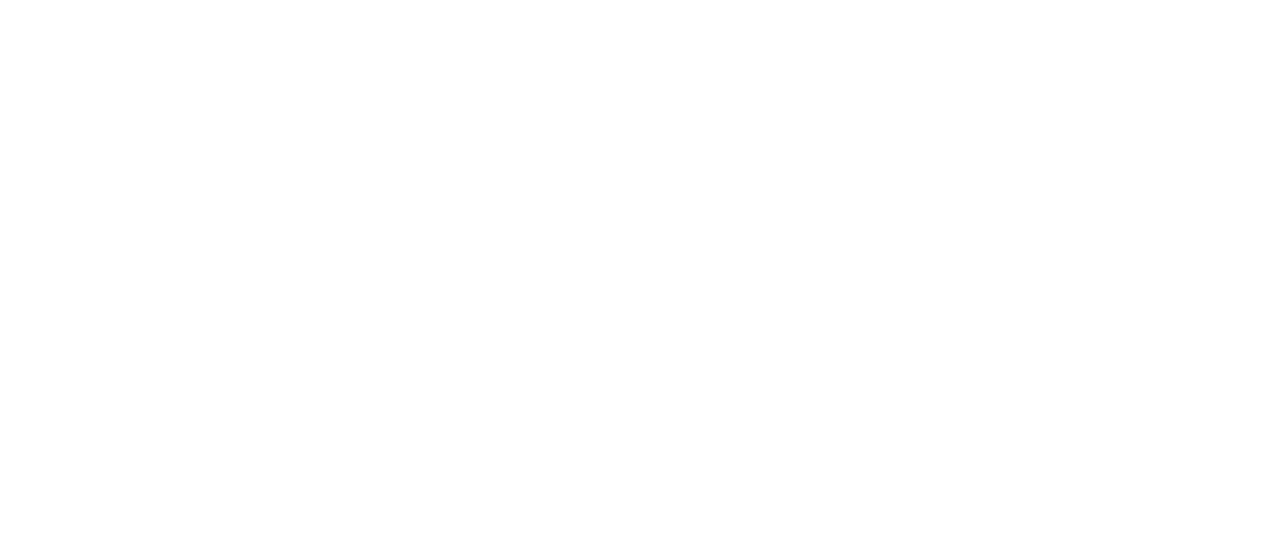
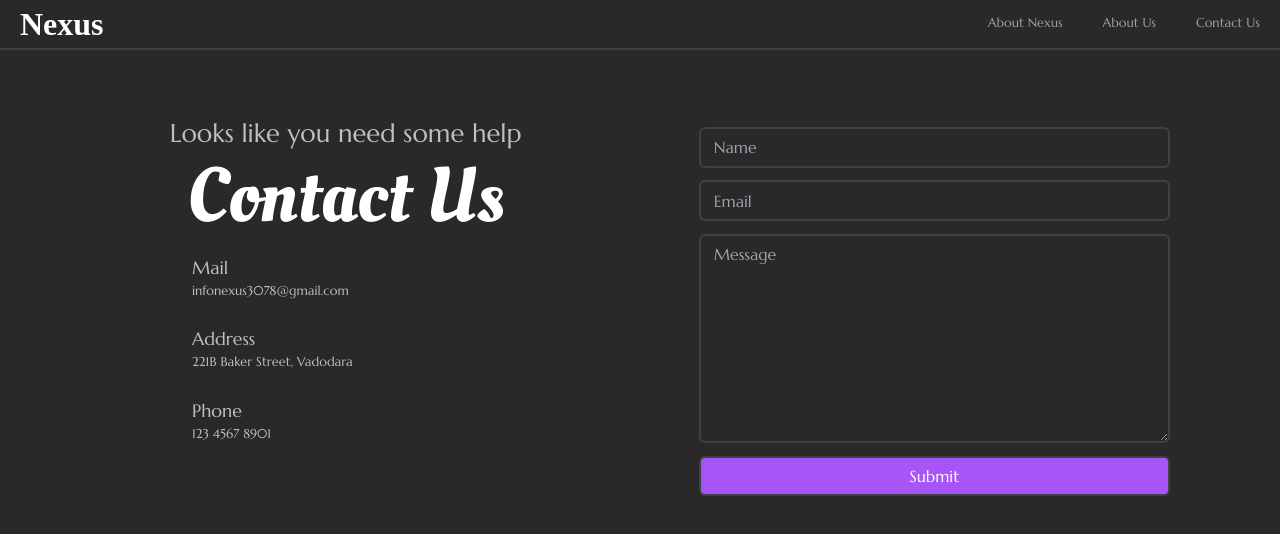
Before and after one commit to parth3083/Nexus, a React (Vite) app in the folder client/: page /contact in a window 1280 px wide. Before the commit this address had no page. Shown: the top 534 px of the page. Built offline with nearby package versions, Linux system fonts and the light colour scheme; a web font is replaced by a local one.

Commit message:
"Added the contact us feature"

```diff
--- a/client/package.json
+++ b/client/package.json
@@ -10,6 +10,7 @@
     "preview": "vite preview"
   },
   "dependencies": {
+    "@emailjs/browser": "^4.3.3",
     "@gsap/react": "^2.1.0",
     "@jdion/tilt-react": "^1.0.0",
     "@studio-freight/lenis": "^1.0.39",
@@ -20,6 +21,7 @@
     "react-parallax-tilt": "^1.7.214",
     "react-router-dom": "^6.22.2",
     "react-tilt": "^1.0.2",
+    "react-toastify": "^10.0.4",
     "sass": "^1.71.1"
   },
   "devDependencies": {
--- a/client/src/App.jsx
+++ b/client/src/App.jsx
@@ -3,6 +3,7 @@
 import Home from './components/Home/Home'
 import {Routes,Route} from 'react-router-dom'
 import AboutNexus from './components/AboutNexus/AboutNexus'
+import Contact from './components/ContactUs.jsx/Contact'
 
 function App() {
   return (
@@ -11,6 +12,7 @@
         <Route path="/home" element={<Home/>} />
         <Route path="/" element={<LoaderPage />} />
         <Route path="/aboutnexus" element={<AboutNexus />} />
+        <Route path="/contact" element={<Contact />} />
 
       </Routes>
     </div>
--- a/client/src/components/AboutNexus/ReactNexus.jsx
+++ b/client/src/components/AboutNexus/ReactNexus.jsx
@@ -1,5 +1,5 @@
 import React from 'react'
-import image1 from '/src/images/an-6.png'
+import image1 from '/src/images/an-2.png'
 import { Power2, gsap } from "gsap";
 import { useGSAP } from "@gsap/react";
 import { ScrollTrigger } from "gsap/ScrollTrigger";
@@ -23,9 +23,9 @@
         <div className='one w-full h-[100vh] md:flex-row  flex flex-col-reverse items-center justify-between py-5 px-[3.75vw]'>
             <div className="nleft w-full mt-[5vw] md:mt[0] md:w-[43%] h-full p-10 ">
                 <Tilt
-                    className='img-cont parth w-full transform-style: preserve-3d rounded-lg flex items-center justify-center overflow-hidden h-full ' style={{ backgroundImage: "url(https://encrypted-tbn0.gstatic.com/images?q=tbn:ANd9GcQPmT92WBe7mxKq43iph_0otk1Q-8F_S36JwcPoc33AWg&s)" }}>
+                    className='img-cont parth w-full transform-style: preserve-3d rounded-lg flex items-center justify-center overflow-hidden h-full ' >
 
-                          <img src={image1} className='pr' style={{ position: 'relative' }}  alt="" />
+                          <img src={image1} className='w-full h-full object-cover object-right'   alt="" />
                     </Tilt>
             </div>
             <div className="nright  w-full md:w-[55%] h-full pt-5 items-center justify-start flex flex-col md:items-end md:justify-start">
--- /dev/null
+++ b/client/src/components/ContactUs.jsx/Contact.jsx
@@ -0,0 +1,19 @@
+import React from 'react'
+import MainNavbar from '../Main Navbar/MainNavbar'
+import LeftPart from './LeftPart'
+import RightPart from './RightPart'
+
+function Contact() {
+  return (
+      <div className='main w-screen h-[100vh] bg-[#2A2828] overflow-hidden text-white'>
+          <MainNavbar/>
+          <div className='w-full h-[90%] mt-[1vw] md:flex-row flex flex-col  items-center justify-between   py-[4vw] px-[4vw]'>
+              {/* <div className='w-full h-full bg-green-400'></div> */}
+              <LeftPart />
+              <RightPart/>
+          </div>
+    </div>
+  )
+}
+
+export default Contact
--- /dev/null
+++ b/client/src/components/ContactUs.jsx/LeftPart.jsx
@@ -0,0 +1,27 @@
+import React from 'react'
+
+function LeftPart() {
+  return (
+      <div className='md:w-[50%] w-full  md:h-full h-[50%] flex flex-col items-center justify-start'>
+          <h2 className=' font-loaderend1 text-[5vw] md:text-[2vw] opacity-70'>Looks like you need some help</h2>
+          <h1 className=' font-loaderbutton text-[13vw] md:text-[6vw] -mt-[1vw]'>Contact Us</h1>
+          <div className=' hidden  w-full px-[11vw] contact md:flex flex-col items-start justify-center'>
+              <div className=' mb-[2vw]'>
+              <h2 className=' font-loaderend1 text-[1.4vw] opacity-70'>Mail</h2>
+              <h4 className=' font-loaderend1 text-[1vw] opacity-70'>infonexus3078@gmail.com</h4>
+              </div>
+              <div className=' mb-[2vw]'>
+              <h2 className=' font-loaderend1 text-[1.4vw] opacity-70'>Address</h2>
+              <h4 className=' font-loaderend1 text-[1vw] opacity-70'>221B Baker Street, Vadodara</h4>
+              </div>
+              <div className=''>
+              <h2 className=' font-loaderend1 text-[1.4vw] opacity-70'>Phone</h2>
+              <h4 className=' font-loaderend1 text-[1vw] opacity-70'>123 4567 8901</h4>
+              </div>
+
+          </div>
+    </div>
+  )
+}
+
+export default LeftPart
--- /dev/null
+++ b/client/src/components/ContactUs.jsx/RightPart.jsx
@@ -0,0 +1,40 @@
+import React, { useRef,useState }  from 'react'
+import emailjs from '@emailjs/browser';
+import {toast} from 'react-toastify'
+
+const RightPart = () => {
+    const form = useRef();
+    const [error, seterror] = useState(false)
+    const [success, setsuccess] = useState(false)
+    const sendEmail = (e) => {
+        e.preventDefault();
+
+        emailjs
+          .sendForm('service_l6d24lq', 'template_54utkap', form.current, {
+            publicKey: 'QetpvrmtZYfmddlJ-',
+          })
+          .then(
+            () => {
+              setsuccess(true);
+              toast.success("Email sent successfully!");
+            },
+            (error) => {
+              seterror(true);
+              toast.warning("Email send failed!!");
+            },
+          );
+      };
+    return (
+        <div className='md:w-[50%] w-full pt-[1vw]  h-full flex flex-col items-center justify-start'>
+            <form ref={form} onSubmit={sendEmail} className='flex flex-col items-center justify-center gap-[1vw] w-full '>
+                <input type="text" className='w-[80%] py-[0.5vw] px-[1vw] bg-transparent border-2 outline-none border-zinc-700 rounded-md text-white font-loaderend1' placeholder='Name' required name='name'/>
+                <input type="email" className='w-[80%] py-[0.5vw] px-[1vw] bg-transparent border-2 outline-none border-zinc-700 rounded-md text-white font-loaderend1' placeholder='Email' required name='email' />
+                <textarea rows={8} className='w-[80%] py-[0.5vw] px-[1vw] bg-transparent border-2 outline-none border-zinc-700 rounded-md text-white font-loaderend1' placeholder='Message'  name='message'></textarea>
+                <button className='w-[80%] py-[0.5vw] px-[1vw] bg-purple-500 border-2 outline-none border-zinc-700 rounded-md text-white font-loaderend1'>Submit</button>
+
+            </form>
+        </div>
+    )
+}
+
+export default RightPart
--- a/client/src/main.jsx
+++ b/client/src/main.jsx
@@ -2,13 +2,19 @@
 import ReactDOM from 'react-dom/client'
 import App from './App.jsx'
 import './index.css'
-import {BrowserRouter} from 'react-router-dom'
+import { ToastContainer} from 'react-toastify';
+import { BrowserRouter } from 'react-router-dom'
+import 'react-toastify/dist/ReactToastify.css';
 
 ReactDOM.createRoot(document.getElementById('root')).render(
   <React.StrictMode>
+
     <BrowserRouter>
-    <App />
+        <App />
+        <ToastContainer/>
     </BrowserRouter>
+
+
 
   </React.StrictMode>,
 )
```
Also changed, not shown: client/src/images/c1.png (added), 1 other file (tests, documents, lock files or other folders).
